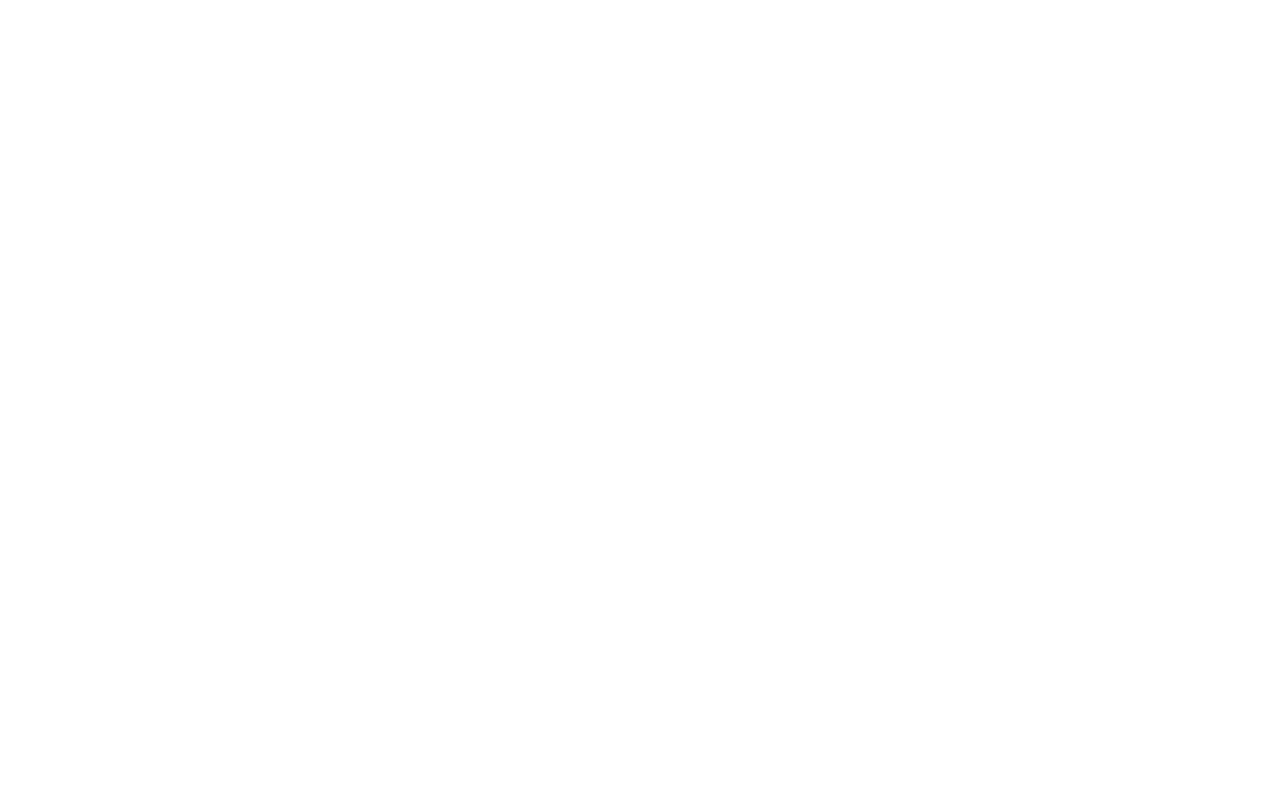
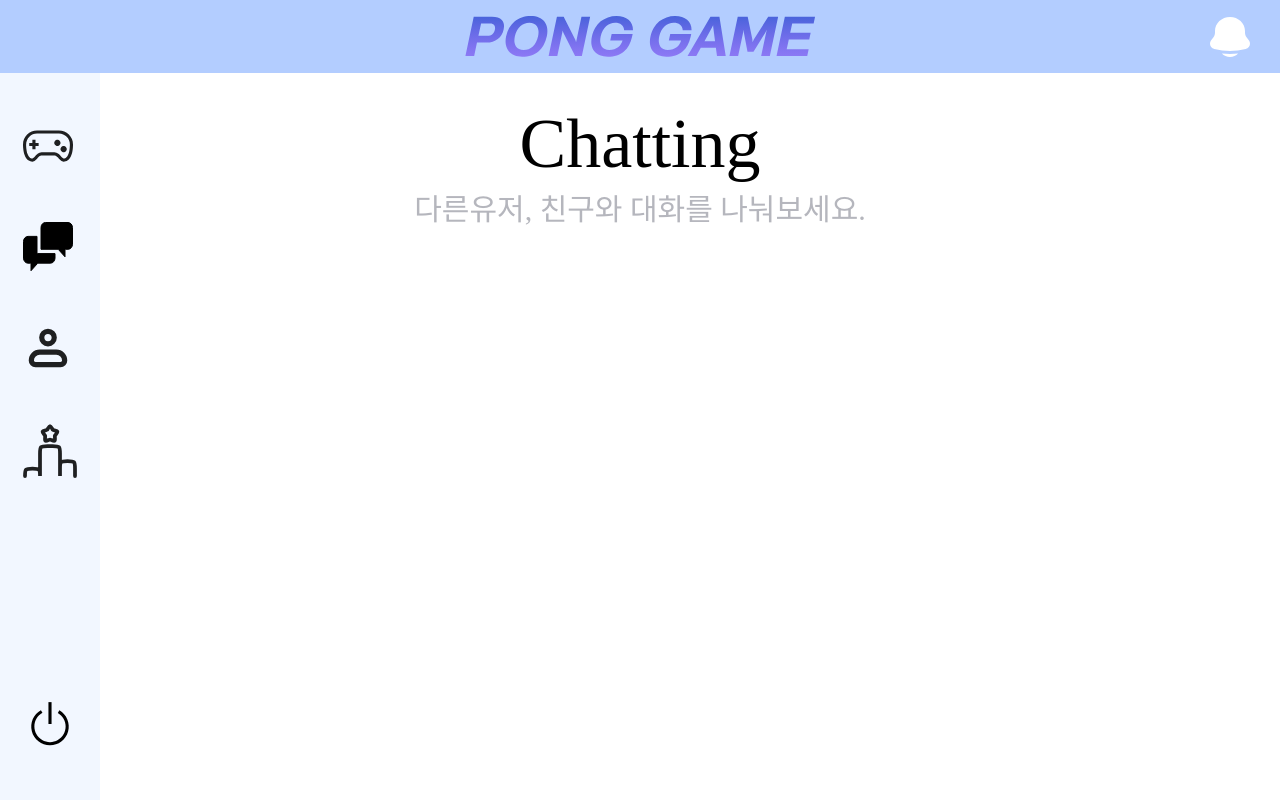
Before and after one commit to tscenping/FE, a Next.js app in the folder pong-game/: page /chat in a window 1280 px wide. Built offline with nearby package versions, Linux system fonts and the light colour scheme.

Commit message:
[Add] PageTitle css

```diff
--- a/pong-game/components/UI/PageTitle.tsx
+++ b/pong-game/components/UI/PageTitle.tsx
@@ -1,3 +1,5 @@
+import styles from '../../styles/components/UI/PageTitle.module.css'
+
 interface TitleData {
   title: string
   subTitle: string
@@ -5,10 +7,10 @@
 
 function PageTitle(props: TitleData): JSX.Element {
   return (
-    <>
-      <h1>{props.title}</h1>
-      <h3>{props.subTitle}</h3>
-    </>
+    <div className={styles.titleContainer}>
+      <h1 className={styles.title}>{props.title}</h1>
+      <h3 className={styles.subTitle}>{props.subTitle}</h3>
+    </div>
   )
 }
 
--- a/pong-game/pages/chat/index.tsx
+++ b/pong-game/pages/chat/index.tsx
@@ -1,5 +1,17 @@
+import PageTitle from '@/components/UI/PageTitle'
+import Layout from '@/components/layout/Layout'
 function ChatPage() {
-  return <></>
+  return (
+    <Layout>
+      <div>
+        <PageTitle
+          title={'Chatting'}
+          subTitle={'다른유저, 친구와 대화를 나눠보세요.'}
+        />
+      </div>
+      <div></div>
+    </Layout>
+  )
 }
 
 export default ChatPage
--- /dev/null
+++ b/pong-game/styles/components/UI/PageTitle.module.css
@@ -0,0 +1,17 @@
+.titleContainer {
+  display: flex;
+  flex-direction: column;
+  align-items: center;
+  margin-top: 36px;
+}
+
+.title {
+  font-family: 'Pretendard-SemiBold';
+  font-size: 70px;
+}
+
+.subTitle {
+  margin-top: 16px;
+  font-size: 30px;
+  color: #b5b6bd;
+}
```
